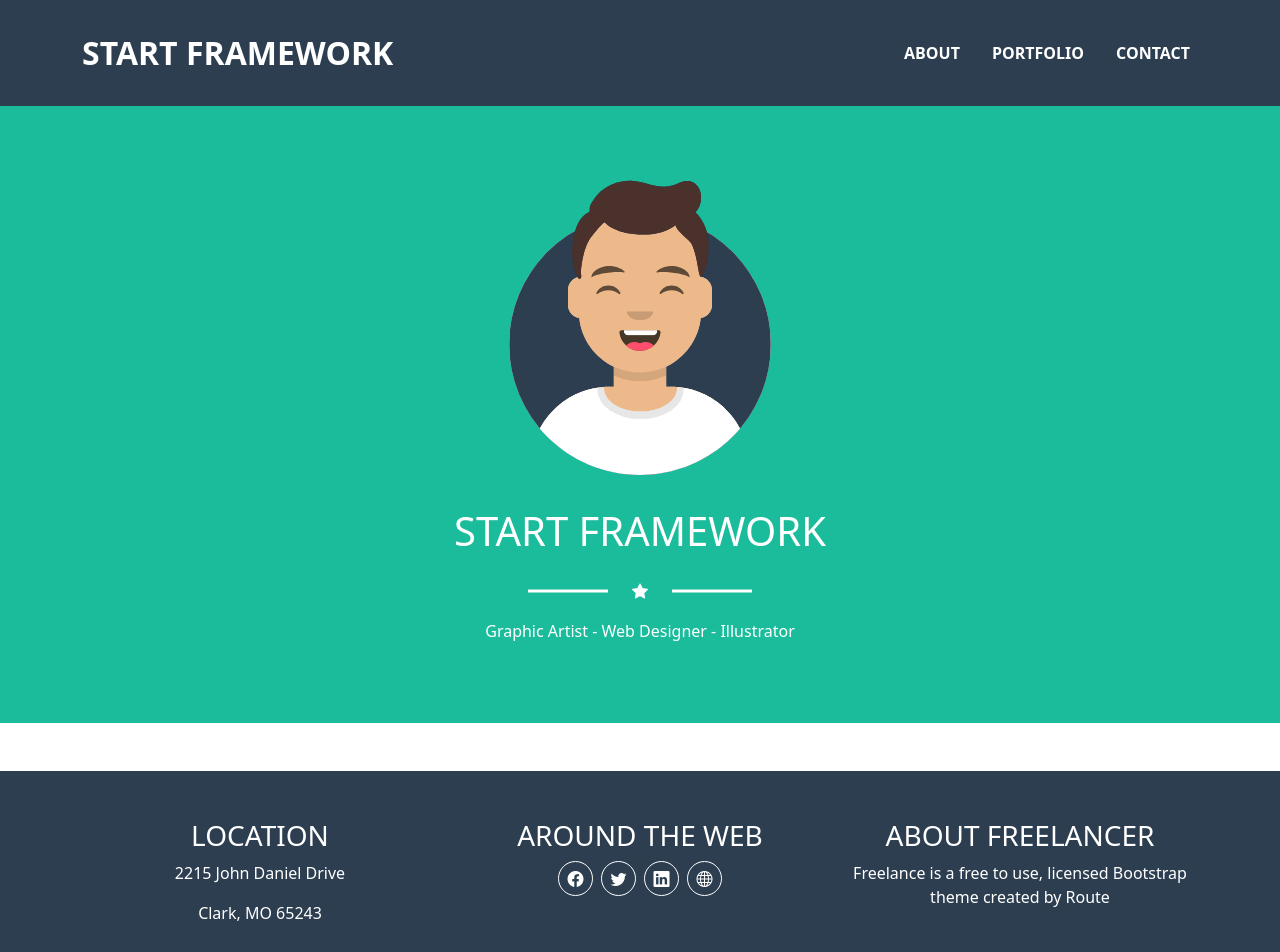
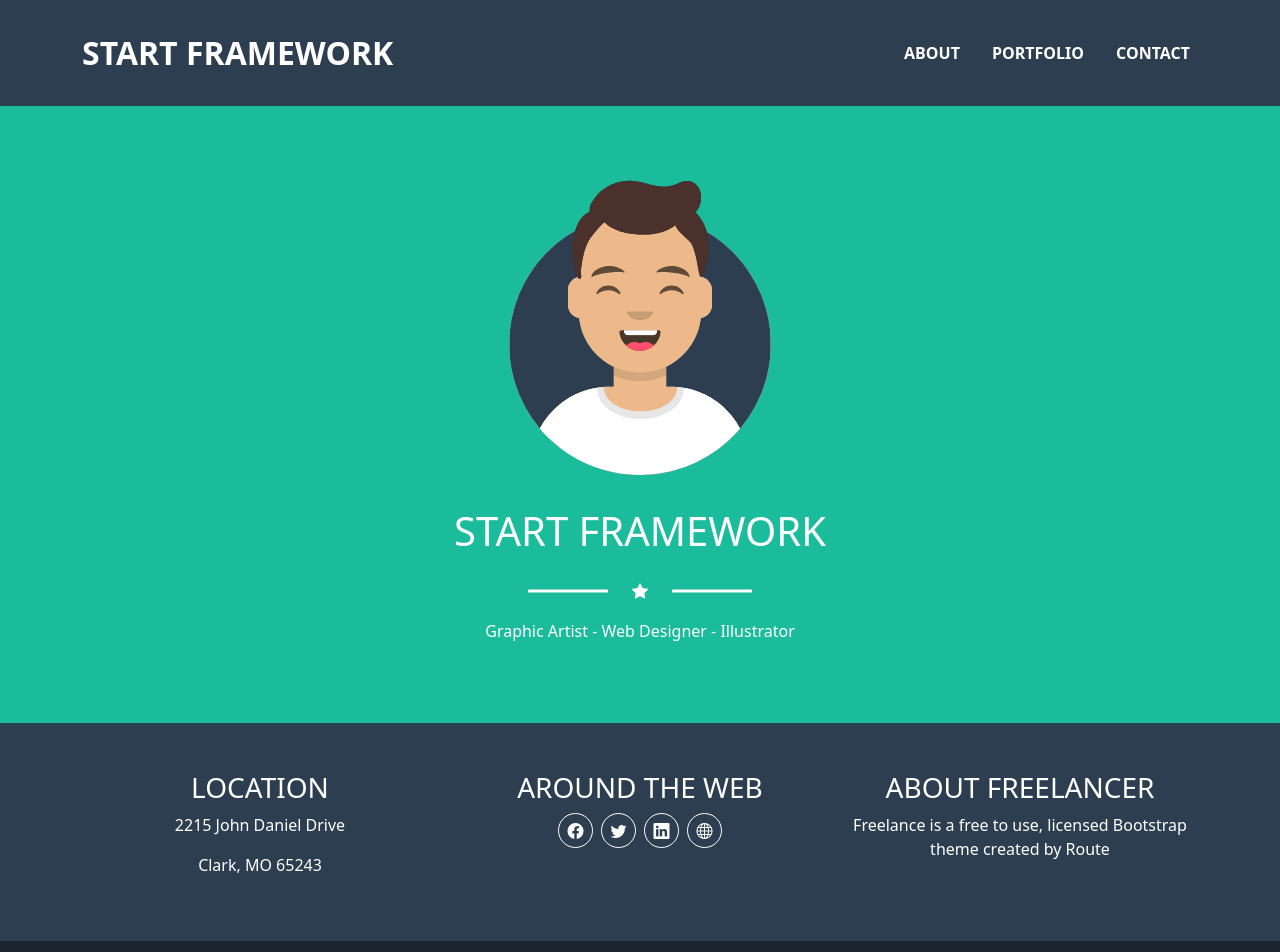
Before and after one commit to Eslam-Mohamed-G/Vite-React_Route, a React (Vite) app: page / in a window 1280 px wide. Shown: the top 952 px of the page. Built offline with nearby package versions, Linux system fonts and the light colour scheme.

Commit message:
footer style

```diff
--- a/src/Components/6_footer/Footer.jsx
+++ b/src/Components/6_footer/Footer.jsx
@@ -4,7 +4,7 @@ import "bootstrap/dist/css/bootstrap.min.css";
 
 function Footer() {
     return (
-        <div className='footer position-relative mt-5'>
+        <div className='footer position-relative'>
             <div className="container">
                 <div className="row py-5">
                     <div className="col-md-4 mb-5 mb-md-0">
```
